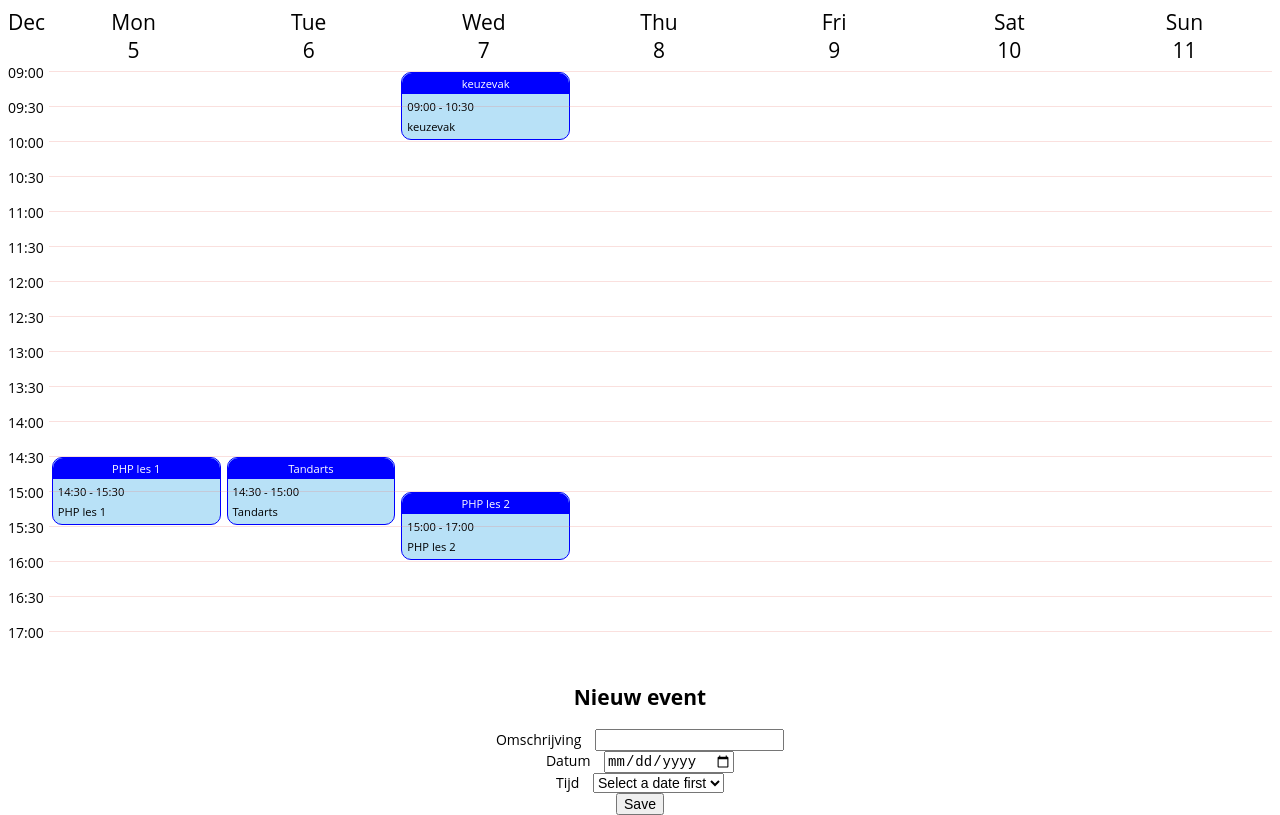
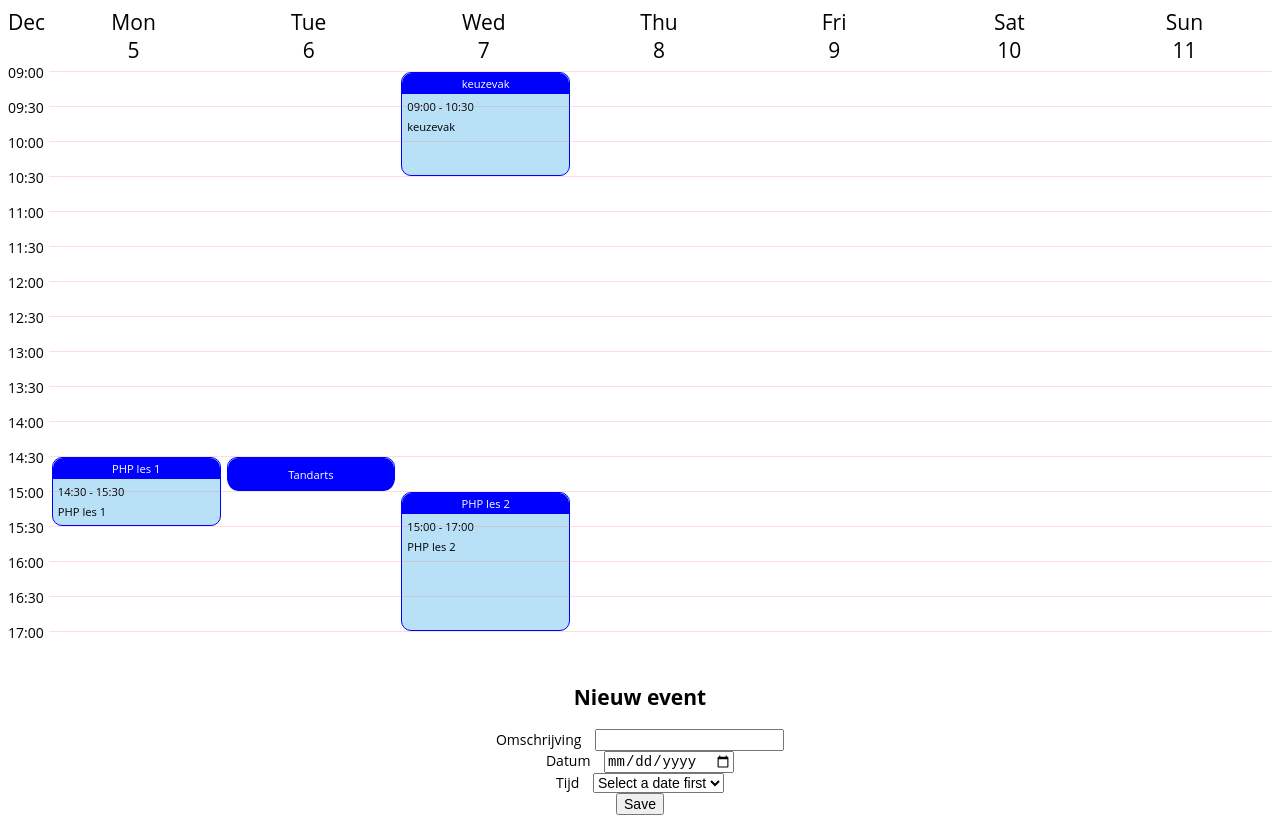
Before and after one commit to HR-CMGT/speed-course-available-dates, a PHP site: page /calendar-current-week-ajax in a window 1280 px wide. Run offline with PHP 8.4, Linux system fonts and the light colour scheme; data comes from the database, SQL or seed files in the repository.

Commit message:
Cleanup + make calendar items bigger based on timeframe.

```diff
--- a/calendar-current-week-ajax/css/style.css
+++ b/calendar-current-week-ajax/css/style.css
@@ -3,16 +3,20 @@ html {
     font-family: "Open Sans", sans-serif;
     font-size: 14px;
 }
-form label{
+
+form label {
     width: 200px;
     margin-right: 10px;
 }
-form input,select{
+
+form input, select {
     font-size: 1em;
 }
+
 .head {
     font-size: 1.5em;
 }
+
 .row {
     display: flex;
     flex-direction: row;
@@ -20,9 +24,11 @@ form input,select{
     width: 100%;
     height: 35px;
 }
-.row.head{
+
+.row.head {
     height: 3em;
 }
+
 .column {
     display: flex;
     flex-direction: column;
@@ -30,27 +36,31 @@ form input,select{
 
     text-align: center;
 }
+
 .first {
     width: 38px;
 }
+
 .row .time {
     margin-top: -8px;
     margin-right: 5px;
 }
-event {
+
+.event {
     font-size: 0.8em;
     border: 1px solid blue;
     border-radius: 10px;
     margin: 0 3px;
     padding-bottom: 5px;
-    background-color: rgba(52,169,231,0.35);
+    background-color: rgba(52, 169, 231, 0.35);
 }
-event div{
 
+.event div {
     text-align: left;
     padding: 5px 0 0 5px;
 }
-event header{
+
+.event header {
     background-color: blue;
     color: white;
     padding: 3px 0;
@@ -59,6 +69,46 @@ event header{
     border-top-right-radius: 10px;
 }
 
-.border-top-gray{
-    border-top: 1px solid rgba(231,120,114,0.23);
+.event.minutes-30 {
+    height: 30px;
+    padding-bottom: 0;
 }
+
+.event.minutes-30 div {
+    display: none;
+}
+
+.event.minutes-30 header {
+    height: 21px;
+    border-radius: 10px;
+    padding-top: 9px;
+}
+
+.event.minutes-60 {
+    height: 67px;
+    padding-bottom: 0;
+}
+
+.event.minutes-90 {
+    height: 102px;
+    padding-bottom: 0;
+}
+
+.event.minutes-120 {
+    height: 137px;
+    padding-bottom: 0;
+}
+
+.event.minutes-150 {
+    height: 173px;
+    padding-bottom: 0;
+}
+
+.event.minutes-180 {
+    height: 207px;
+    padding-bottom: 0;
+}
+
+.border-top-gray {
+    border-top: 1px solid rgba(231, 120, 114, 0.23);
+}
--- a/calendar-current-week-ajax/index.php
+++ b/calendar-current-week-ajax/index.php
@@ -4,13 +4,13 @@
 require_once '../includes/database.php';
 require_once '../includes/functions.php';
 
-// A date begin of the week. Start of the week is on Sunday.
+//Date of today & date of the day in 1 week
 $date = date('Y-m-d');
-$enddate = date('Y-m-d', strtotime('+1 week'));
+$endDate = date('Y-m-d', strtotime('+1 week'));
 
 $query = "SELECT *
           FROM planning_system.reservations
-          WHERE date >= '$date' AND date <= '$enddate'
+          WHERE date >= '$date' AND date <= '$endDate'
           ORDER BY start_time ASC";
 $result = mysqli_query($db, $query) or die('Error ' . mysqli_error($db) . ' with query ' . $query);
 
@@ -18,8 +18,6 @@ $reservations = [];
 while ($row = mysqli_fetch_assoc($result)) {
     $reservations[] = $row;
 }
-
-setlocale(LC_ALL, 'nl_NL');
 
 if (isset($_POST['submit'])) {
     //Postback with the data showed to the user, first retrieve data from 'Super global'
@@ -58,7 +56,7 @@ if (isset($_POST['submit'])) {
 }
 mysqli_close($db);
 
-$times = createArrayWithTimes('09:00', '17:00', 30);
+$times = createArrayWithTimes('09:00', '17:00');
 ?>
 <!doctype html>
 <html lang="en">
@@ -74,7 +72,7 @@ $times = createArrayWithTimes('09:00', '17:00', 30);
 <body>
 <div class="row head">
     <div class="first"><?= date('M', strtotime($date)) ?></div>
-    <?php for ($i = 0; $i < 7; $i++) : ?>
+    <?php for ($i = 0; $i < 7; $i++) { ?>
         <div class="column">
             <div>
                 <?= date('D', strtotime($date . " + $i days")) ?>
@@ -82,15 +80,15 @@ $times = createArrayWithTimes('09:00', '17:00', 30);
                 <?= date('j', strtotime($date . " + $i days")) ?>
             </div>
         </div>
-    <?php endfor; ?>
+    <?php } ?>
 </div>
 
-<?php foreach ($times as $row => $time) : ?>
+<?php foreach ($times as $row => $time) { ?>
     <div class="row">
-        <?php for ($i = -1; $i < 7; $i++) : ?>
-            <?php if ($i == -1) : ?>
+        <?php for ($i = -1; $i < 7; $i++) { ?>
+            <?php if ($i == -1) { ?>
                 <div class="time"><?= $time ?></div>
-            <?php else : ?>
+            <?php } else { ?>
                 <div class="column border-top-gray">
                     <?php foreach ($reservations as $reservation) : ?>
                         <?php if (date('N', strtotime($reservation['date'])) == date('N', strtotime('+' . $i . ' day')) && strtotime($time) == strtotime($reservation['start_time'])) : ?>
@@ -98,10 +96,10 @@ $times = createArrayWithTimes('09:00', '17:00', 30);
                         <?php endif; ?>
                     <?php endforeach; ?>
                 </div>
-            <?php endif; ?>
-        <?php endfor; ?>
+            <?php } ?>
+        <?php } ?>
     </div>
-<?php endforeach; ?>
+<?php } ?>
 
 <!--    NEW EVENT   -->
 <div class="row">
--- a/calendar-current-week-ajax/templates/template_event.php
+++ b/calendar-current-week-ajax/templates/template_event.php
@@ -1,9 +1,12 @@
 <?php
-$start  = date('H:i', strtotime($reservation['start_time']));
-$end    = date('H:i', strtotime($reservation['end_time']));
+
+/** @var array $reservation */
+$start = date('H:i', strtotime($reservation['start_time']));
+$end = date('H:i', strtotime($reservation['end_time']));
+$diffInMinutes = (strtotime($reservation['end_time']) - strtotime($reservation['start_time'])) / 60;
 ?>
-<event>
+<section class="event minutes-<?= $diffInMinutes ?>">
     <header><?= $reservation['description'] ?></header>
     <div><?= $start ?> - <?= $end ?></div>
     <div><?= $reservation['description'] ?></div>
-</event>
+</section>
```
